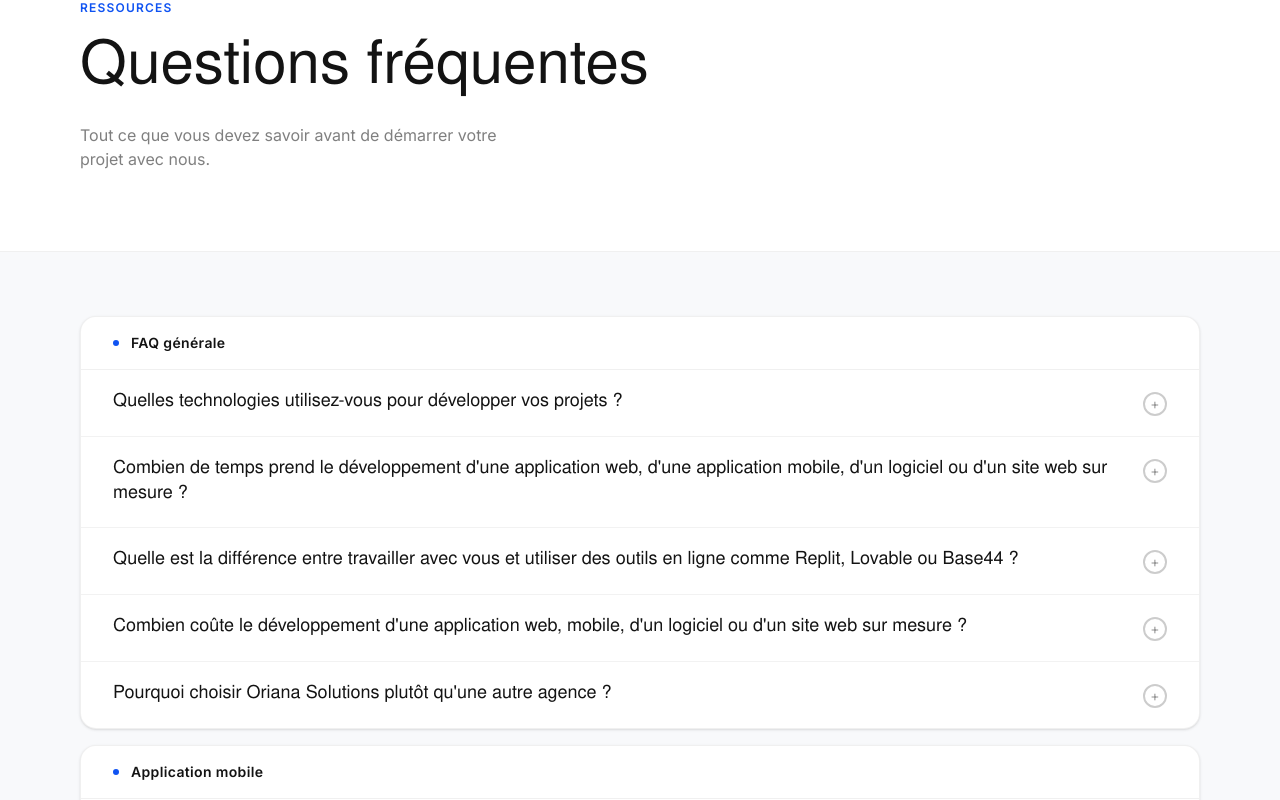
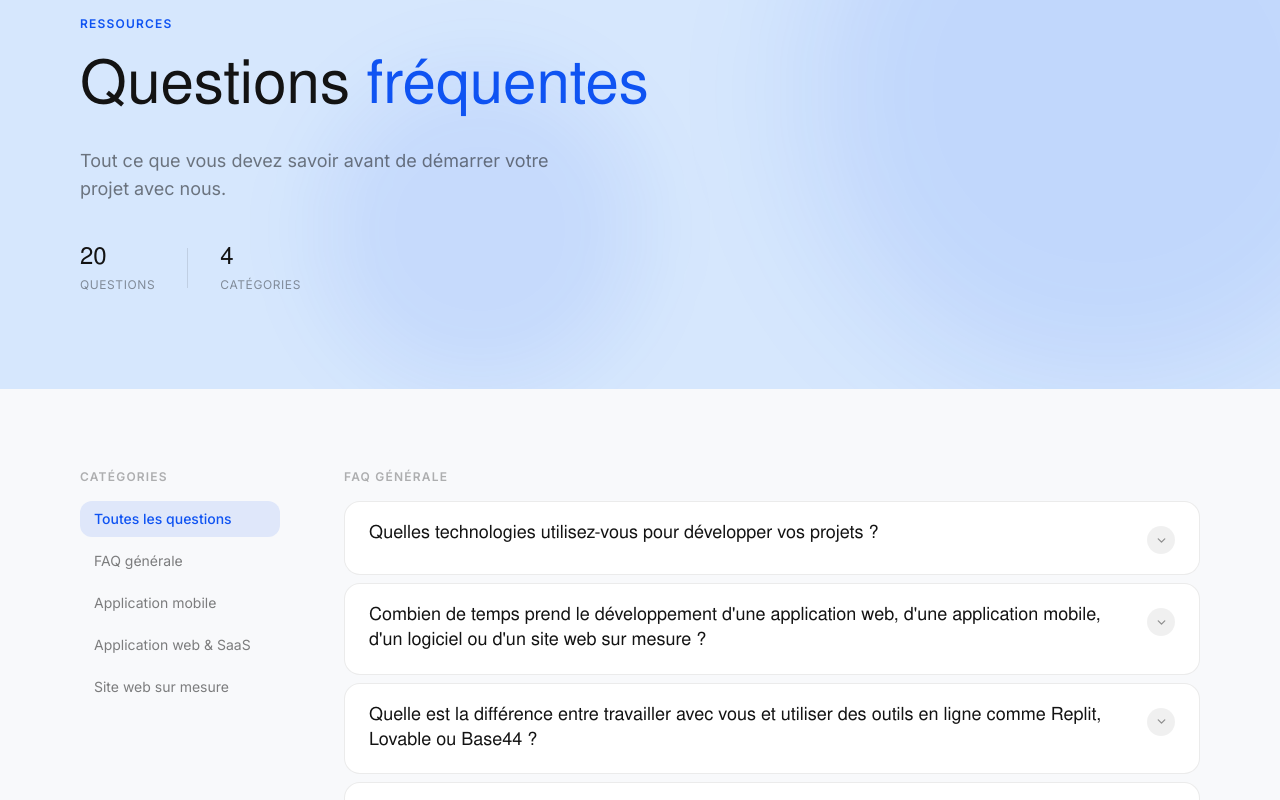
Before and after one commit to MathieuGames/orianasolutions-website, a Next.js app: page /faq in a window 1280 px wide. Shown: the part 200-1000 px from the top of the page. Built offline with nearby package versions, Linux system fonts and the light colour scheme.

Commit message:
feat: redesign FAQ page — hero, sidebar nav, chevron accordion

```diff
--- a/app/faq/page.tsx
+++ b/app/faq/page.tsx
@@ -26,24 +26,39 @@ export default function FAQPage() {
 
       <Breadcrumb items={[{ label: "FAQ" }]} />
 
-      <main className="w-full bg-[#F8F9FB] min-h-screen">
       {/* Hero */}
-        <div className="bg-white border-b border-black/6">
-          <Container className="py-12! md:py-20!">
-            <p className="text-xs font-semibold uppercase tracking-widest text-primary mb-4">
+      <div className="relative overflow-hidden bg-primary-light">
+        <div className="absolute -top-32 -right-32 w-[600px] h-[600px] bg-primary/10 rounded-full blur-3xl pointer-events-none" />
+        <div className="absolute bottom-0 left-1/4 w-80 h-80 bg-primary/8 rounded-full blur-2xl pointer-events-none" />
+
+        <Container className="relative py-16! md:py-24!">
+          <p className="text-xs font-semibold uppercase tracking-widest text-primary mb-5">
             Ressources
           </p>
-            <h1 className="font-heading font-normal text-4xl sm:text-5xl xl:text-6xl text-heading leading-tight mb-4">
-              Questions fréquentes
+          <h1 className="font-heading font-normal text-4xl sm:text-5xl xl:text-6xl text-heading leading-tight mb-5">
+            Questions <span className="text-primary">fréquentes</span>
           </h1>
-            <p className="text-black/50 text-base max-w-md">
+          <p className="text-black/50 text-base sm:text-lg max-w-lg mb-10">
             Tout ce que vous devez savoir avant de démarrer votre projet avec nous.
           </p>
+
+          <div className="flex items-center gap-8">
+            <div className="flex flex-col gap-0.5">
+              <span className="text-2xl font-heading font-normal text-heading">20</span>
+              <span className="text-xs text-black/40 uppercase tracking-wider">questions</span>
+            </div>
+            <div className="w-px h-10 bg-black/10" />
+            <div className="flex flex-col gap-0.5">
+              <span className="text-2xl font-heading font-normal text-heading">4</span>
+              <span className="text-xs text-black/40 uppercase tracking-wider">catégories</span>
+            </div>
+          </div>
         </Container>
       </div>
 
-        {/* FAQ sections */}
-        <Container className="py-12! md:py-16!">
+      {/* Content */}
+      <main className="w-full bg-[#F8F9FB]">
+        <Container className="py-14! md:py-20!">
           <FAQContent />
         </Container>
       </main>
--- a/components/faq/faq-content.tsx
+++ b/components/faq/faq-content.tsx
@@ -5,75 +5,125 @@ import { faqSections } from "@/data/faq";
 import Link from "next/link";
 import { renderBold } from "@/lib/render-bold";
 
+const ALL = "Toutes les questions";
+const categoryList = [ALL, ...faqSections.map((s) => s.category)];
+
+function ChevronIcon({ open }: { open: boolean }) {
+  return (
+    <svg
+      width="13"
+      height="13"
+      viewBox="0 0 24 24"
+      fill="none"
+      stroke="currentColor"
+      strokeWidth="2.5"
+      strokeLinecap="round"
+      strokeLinejoin="round"
+      className={`transition-transform duration-300 ${open ? "rotate-180" : ""}`}
+    >
+      <path d="M6 9l6 6 6-6" />
+    </svg>
+  );
+}
+
 export default function FAQContent() {
   const [openId, setOpenId] = useState<number | null>(null);
+  const [activeCategory, setActiveCategory] = useState(ALL);
+
+  const visibleSections =
+    activeCategory === ALL
+      ? faqSections
+      : faqSections.filter((s) => s.category === activeCategory);
+
+  const handleCategoryChange = (cat: string) => {
+    setActiveCategory(cat);
+    setOpenId(null);
+  };
 
   return (
-    <>
-      <div className="flex flex-col gap-4">
-        {faqSections.map((section) => (
-          <div
-            key={section.category}
-            className="bg-white rounded-2xl border border-black/6 shadow-sm overflow-hidden"
+    <div className="grid grid-cols-1 lg:grid-cols-[200px_1fr] gap-10 lg:gap-16 items-start">
+
+      {/* Sidebar */}
+      <aside className="lg:sticky lg:top-28 self-start">
+        <p className="text-xs font-semibold uppercase tracking-widest text-black/30 mb-4">
+          Catégories
+        </p>
+        <nav className="flex flex-row flex-wrap lg:flex-col gap-1.5">
+          {categoryList.map((cat) => {
+            const active = activeCategory === cat;
+            return (
+              <button
+                key={cat}
+                onClick={() => handleCategoryChange(cat)}
+                className={`text-left text-sm px-3.5 py-2 rounded-xl transition-all whitespace-nowrap lg:whitespace-normal ${
+                  active
+                    ? "bg-primary/10 text-primary font-medium"
+                    : "text-black/50 hover:text-black hover:bg-black/5"
+                }`}
               >
-            {/* Category label */}
-            <div className="px-6 md:px-8 py-4 border-b border-black/6 flex items-center gap-3">
-              <span className="w-1.5 h-1.5 rounded-full bg-primary shrink-0" />
-              <span className="text-sm font-semibold text-heading tracking-wide">
+                {cat}
+              </button>
+            );
+          })}
+        </nav>
+      </aside>
+
+      {/* Accordion */}
+      <div className="flex flex-col gap-8 min-w-0">
+        {visibleSections.map((section) => (
+          <div key={section.category}>
+            {activeCategory === ALL && (
+              <p className="text-xs font-semibold uppercase tracking-widest text-black/30 mb-4">
                 {section.category}
-              </span>
-            </div>
+              </p>
+            )}
 
-            {/* Items */}
-            <div className="divide-y divide-black/5">
+            <div className="flex flex-col gap-2">
               {section.items.map((item) => {
                 const open = openId === item.id;
                 return (
-                  <div key={item.id}>
+                  <div
+                    key={item.id}
+                    className={`rounded-2xl border overflow-hidden transition-all duration-200 ${
+                      open
+                        ? "border-primary/30 bg-white shadow-sm"
+                        : "border-black/8 bg-white hover:border-black/15"
+                    }`}
+                  >
                     <button
                       onClick={() => setOpenId(open ? null : item.id)}
-                      className="w-full flex items-start justify-between gap-6 px-6 md:px-8 py-5 text-left cursor-pointer group"
+                      className="w-full flex items-start justify-between gap-6 px-6 py-5 text-left group"
                       aria-expanded={open}
                     >
                       <span
                         className={`font-heading font-normal text-base md:text-lg leading-snug transition-colors ${
-                          open
-                            ? "text-primary"
-                            : "text-heading group-hover:text-primary"
+                          open ? "text-primary" : "text-heading group-hover:text-primary"
                         }`}
                       >
                         {item.question}
                       </span>
                       <span
-                        className={`shrink-0 mt-0.5 w-6 h-6 rounded-full border-2 flex items-center justify-center transition-all ${
+                        className={`shrink-0 mt-1 w-7 h-7 flex items-center justify-center rounded-full transition-all ${
                           open
-                            ? "bg-primary border-primary"
-                            : "border-black/20 group-hover:border-primary"
+                            ? "bg-primary text-white"
+                            : "bg-black/6 text-black/40 group-hover:bg-primary/15 group-hover:text-primary"
                         }`}
                       >
-                        <span
-                          className={`text-sm leading-none ${
-                            open ? "text-white" : "text-black/40"
-                          }`}
-                        >
-                          {open ? "−" : "+"}
-                        </span>
+                        <ChevronIcon open={open} />
                       </span>
                     </button>
 
                     <div
                       className={`grid transition-all duration-300 ease-in-out ${
-                        open
-                          ? "grid-rows-[1fr] opacity-100"
-                          : "grid-rows-[0fr] opacity-0"
+                        open ? "grid-rows-[1fr] opacity-100" : "grid-rows-[0fr] opacity-0"
                       }`}
                     >
                       <div className="overflow-hidden">
-                        <div className="px-6 md:px-8 pb-6 flex flex-col gap-3">
+                        <div className="px-6 pt-1 pb-6 border-t border-black/5 flex flex-col gap-3 mt-0">
                           {item.answer.split("\n\n").map((paragraph, i) => (
                             <p
                               key={i}
-                              className="text-sm md:text-base text-black/55 leading-7 whitespace-pre-line"
+                              className="text-sm md:text-base text-black/55 leading-7"
                             >
                               {renderBold(paragraph)}
                             </p>
@@ -87,10 +137,9 @@ export default function FAQContent() {
             </div>
           </div>
         ))}
-      </div>
 
         {/* CTA */}
-      <div className="mt-8 rounded-2xl bg-primary p-8 md:p-12 flex flex-col md:flex-row items-center justify-between gap-6">
+        <div className="mt-2 rounded-2xl bg-primary p-8 md:p-12 flex flex-col md:flex-row items-center justify-between gap-6">
           <div className="flex flex-col gap-2 text-center md:text-left">
             <h3 className="font-heading font-normal text-2xl md:text-3xl text-white">
               Vous avez d&apos;autres questions ?
@@ -106,6 +155,8 @@ export default function FAQContent() {
             Nous contacter →
           </Link>
         </div>
-    </>
+      </div>
+
+    </div>
   );
 }
```
Lines whose indentation alone changed are shown as unchanged.
